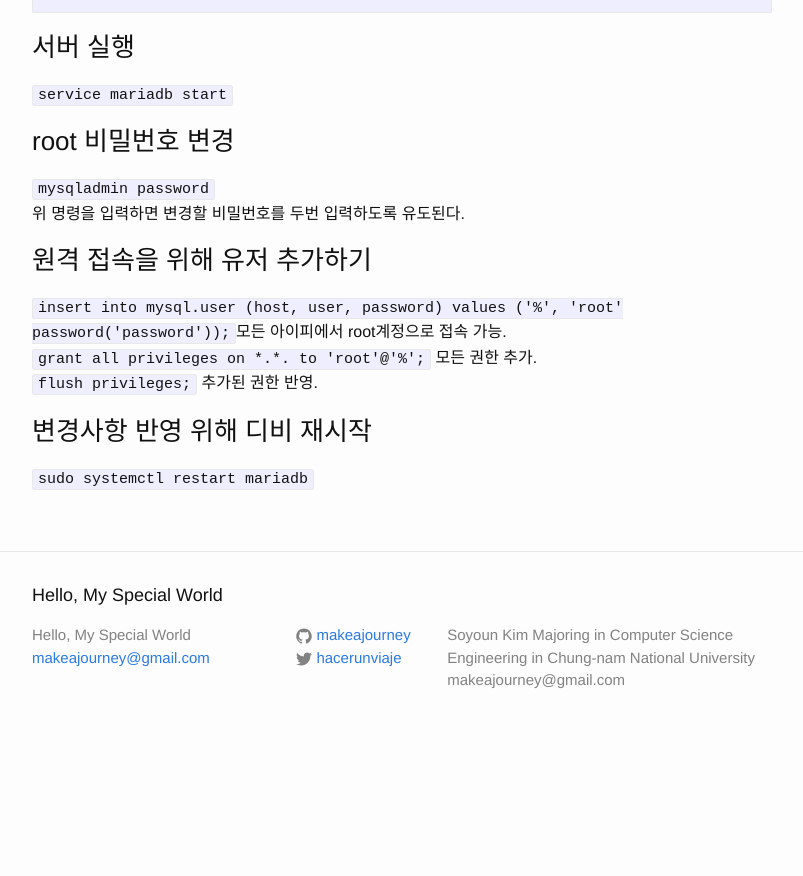
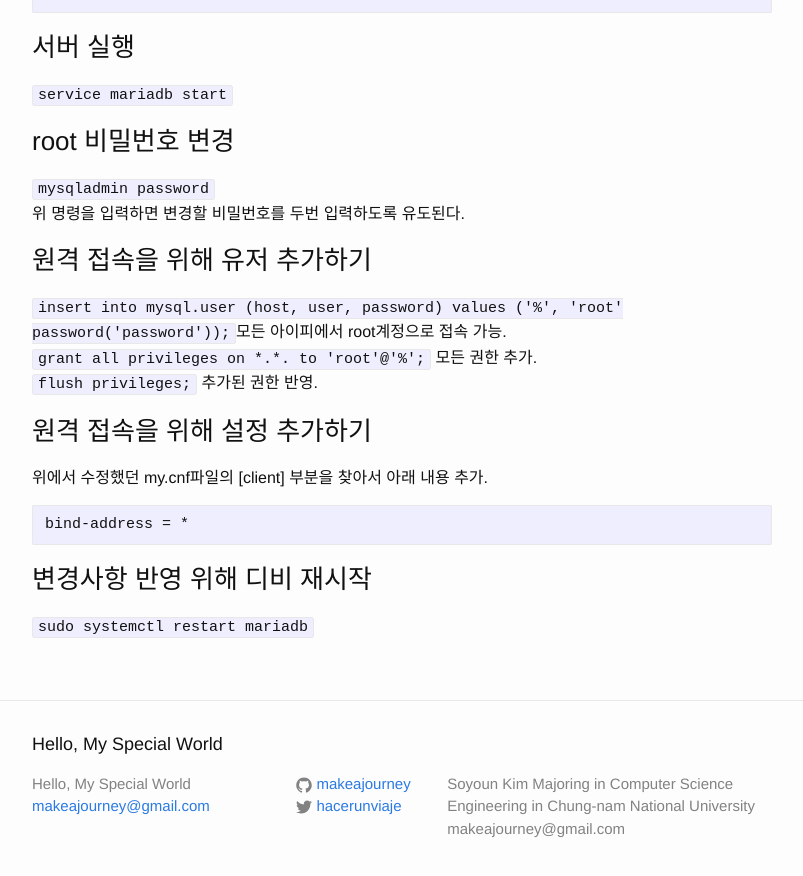
Before and after one commit to makeajourney/makeajourney.github.io, a Jekyll site: the page built from _posts/2016-07-04-server-setting.markdown, in a window 1280 px wide and 900 px high, scrolled down 624 px. Shown: the top 876 px of the window, without its empty margins (238-1041 px from the left). Built offline with Jekyll 4.4.1, drawn with Linux system fonts in a browser that asks for light colours; before the commit the page ends 1376 px from its top, so only the background shows below that.

Commit message:
Update 2016-07-04-server-setting.markdown

````diff
--- a/_posts/2016-07-04-server-setting.markdown
+++ b/_posts/2016-07-04-server-setting.markdown
@@ -36,6 +36,12 @@ collation-server=utf8_general_ci
 `grant all privileges on *.*. to 'root'@'%';` 모든 권한 추가.
 `flush privileges;` 추가된 권한 반영.
 
+### 원격 접속을 위해 설정 추가하기
+위에서 수정했던 my.cnf파일의 [client] 부분을 찾아서 아래 내용 추가.
+```
+bind-address = *
+```
+
 
 ### 변경사항 반영 위해 디비 재시작
 `sudo systemctl restart mariadb`
````
